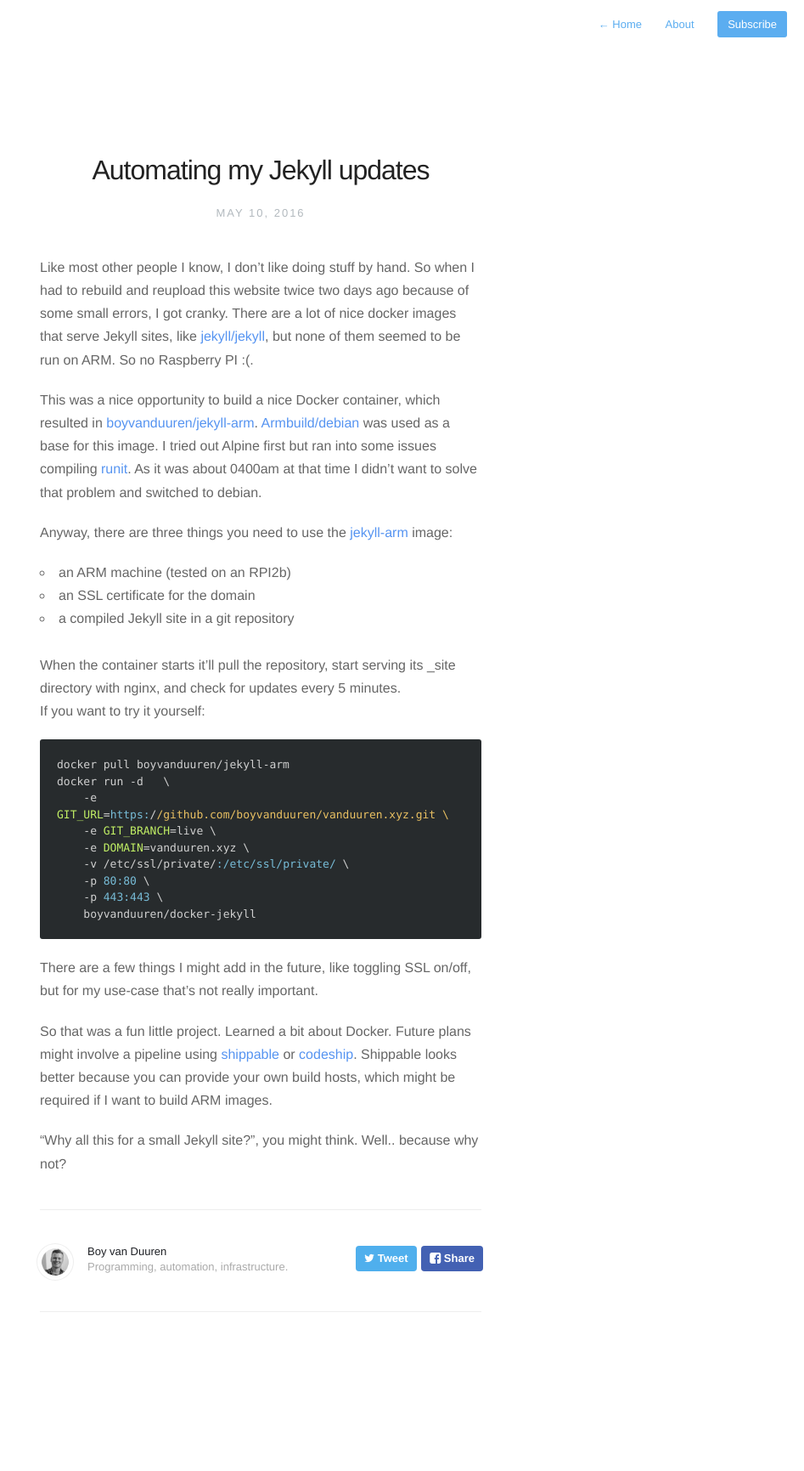
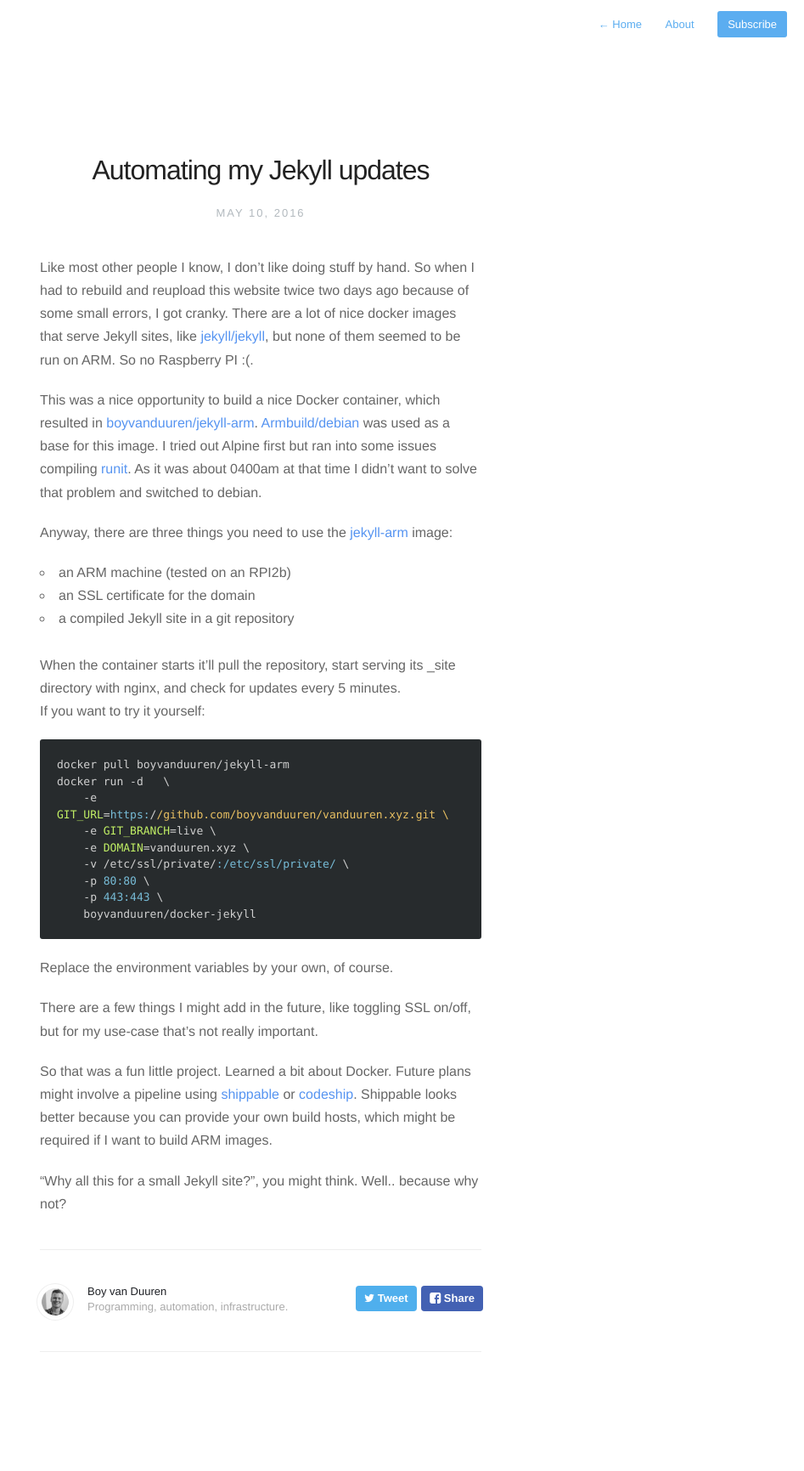
Before and after one commit to boyvanduuren/vanduuren.xyz, a Jekyll site: the page built from _posts/2016-05-10-automating-jekyll-updates.markdown, in a window 1280 px wide. Shown: the whole page at 85% size, without its empty margins (333-1280 px from the left). Built offline with Jekyll 4.4.1, drawn with Linux system fonts in a browser that asks for light colours; nearby versions of some CDN libraries; Markdown is read by kramdown in place of the engine named in the settings; before the commit the page ends 1684 px from its top, so only the background shows below that.

Commit message:
Small update to docker-jekyll-arm post.

````diff
--- a/_posts/2016-05-10-automating-jekyll-updates.markdown
+++ b/_posts/2016-05-10-automating-jekyll-updates.markdown
@@ -37,6 +37,8 @@ docker run -d   \
     boyvanduuren/docker-jekyll
 ```
 
+Replace the environment variables by your own, of course.
+
 There are a few things I might add in the future, like toggling SSL on/off, but for my use-case
 that's not really important.
 
````
Also changed, not shown: 1 other file.
